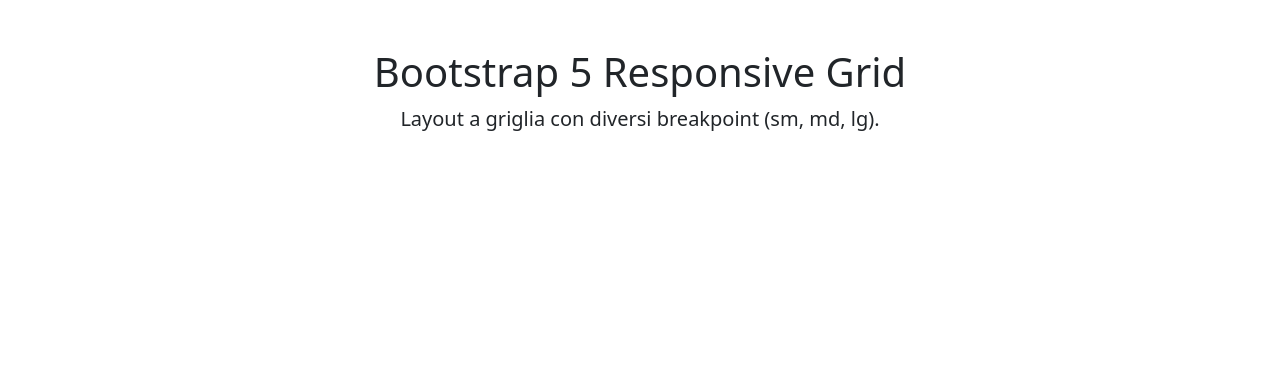
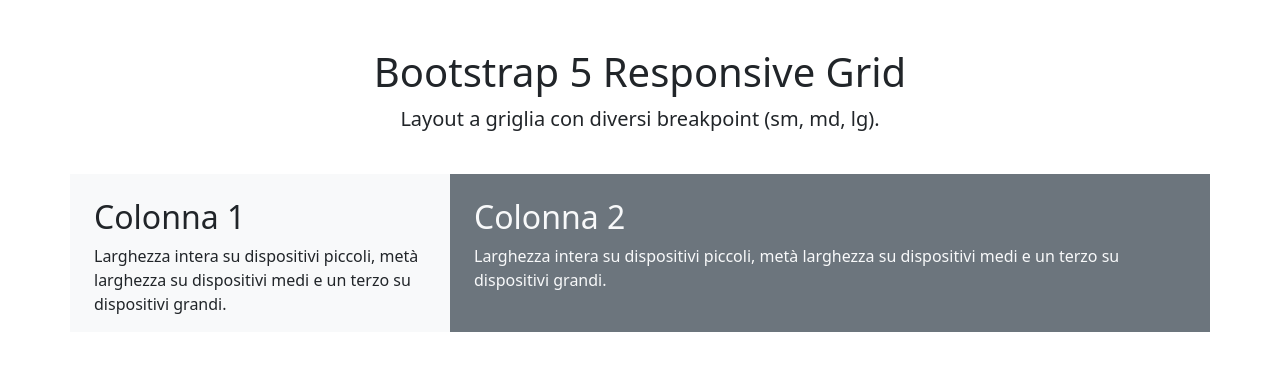
Before and after one commit to mattiadelmonaco/htmlcss-bootstrap-layout, a plain HTML site: page index.html in a window 1280 px wide. Drawn offline with nearby package versions, Linux system fonts and the light colour scheme.

Commit message:
feat: add first section

```diff
--- a/index.html
+++ b/index.html
@@ -15,6 +15,23 @@
     </div>
     </header>
     <!-- /HEADER -->
+     <!-- MAIN -->
+     <main class="container">
+        <section>
+        <div class="row mb-4">
+            <div class="col-md-6 col-lg-4 pt-4 px-4 bg-light">
+                <h2>Colonna 1</h2>
+                <p>Larghezza intera su dispositivi piccoli, metà larghezza su dispositivi medi e un terzo su dispositivi grandi.</p>
+            </div>
+            <div class="col-md-6 col-lg-8 pt-4 px-4 bg-secondary text-light">
+                <h2>Colonna 2</h2>
+                <p>Larghezza intera su dispositivi piccoli, metà larghezza su dispositivi medi e un terzo su dispositivi grandi.</p>
+            </div>
+        </div>
+    </section>
+
+     </main>
+     <!-- /MAIN -->
 
 
     <script src="https://cdn.jsdelivr.net/npm/bootstrap@5.3.3/dist/js/bootstrap.bundle.min.js" integrity="sha384-YvpcrYf0tY3lHB60NNkmXc5s9fDVZLESaAA55NDzOxhy9GkcIdslK1eN7N6jIeHz" crossorigin="anonymous"></script>
```
